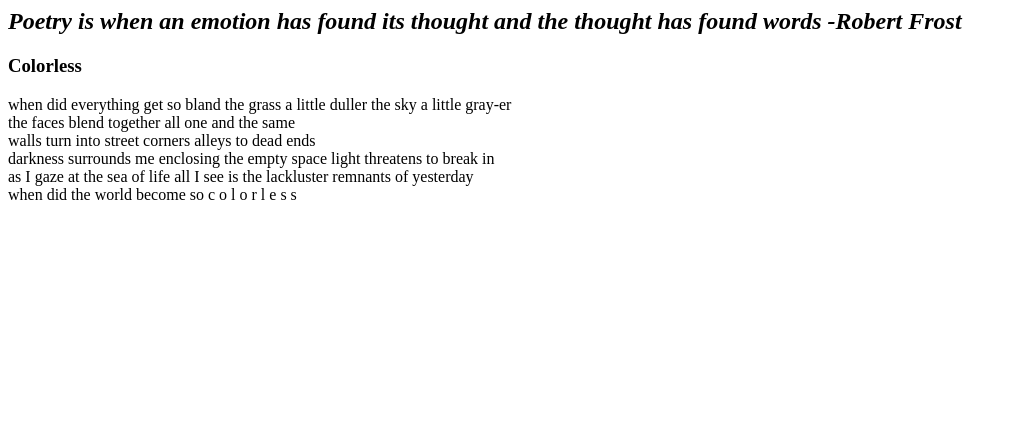
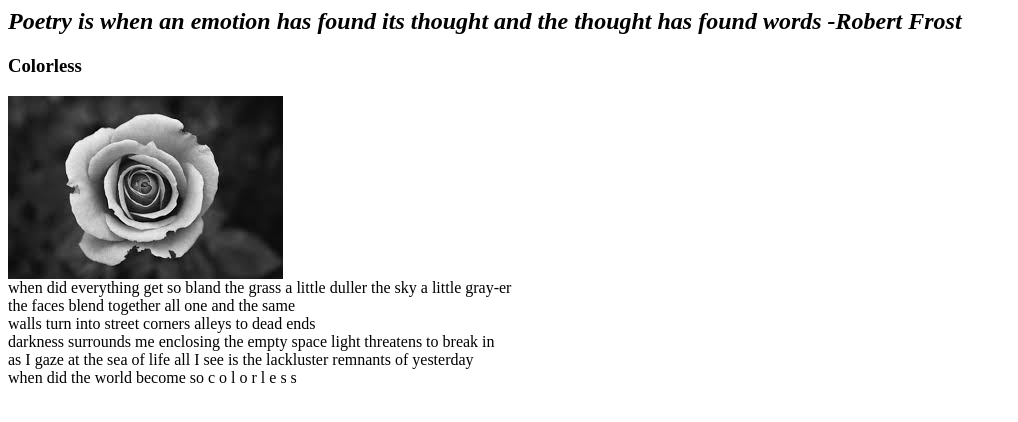
Before and after one commit to swaticodes/swaticodes.github.io, a plain HTML site: page fgpoetry.html in a window 1280 px wide. Shown: the whole page, without its empty margins (0-1018 px from the left). Drawn offline with Linux system fonts and the light colour scheme.

Commit message:
Add files via upload

```diff
--- a/fgpoetry.html
+++ b/fgpoetry.html
@@ -4,6 +4,7 @@
 
 <body>
   <h3> Colorless </h3>
+  <img src = "fgrose.jpg">
 <div>when did everything get so bland
 the grass a little duller
 the sky a little gray-er
```
